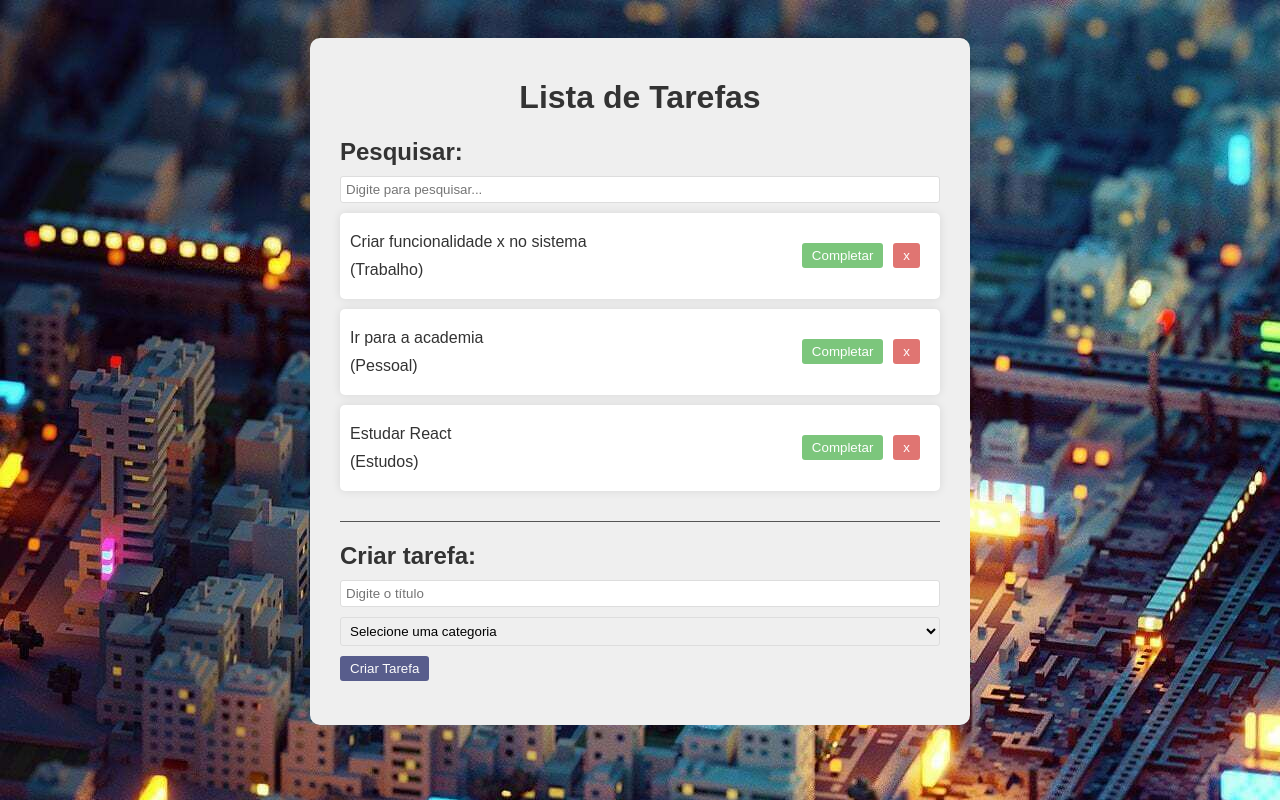
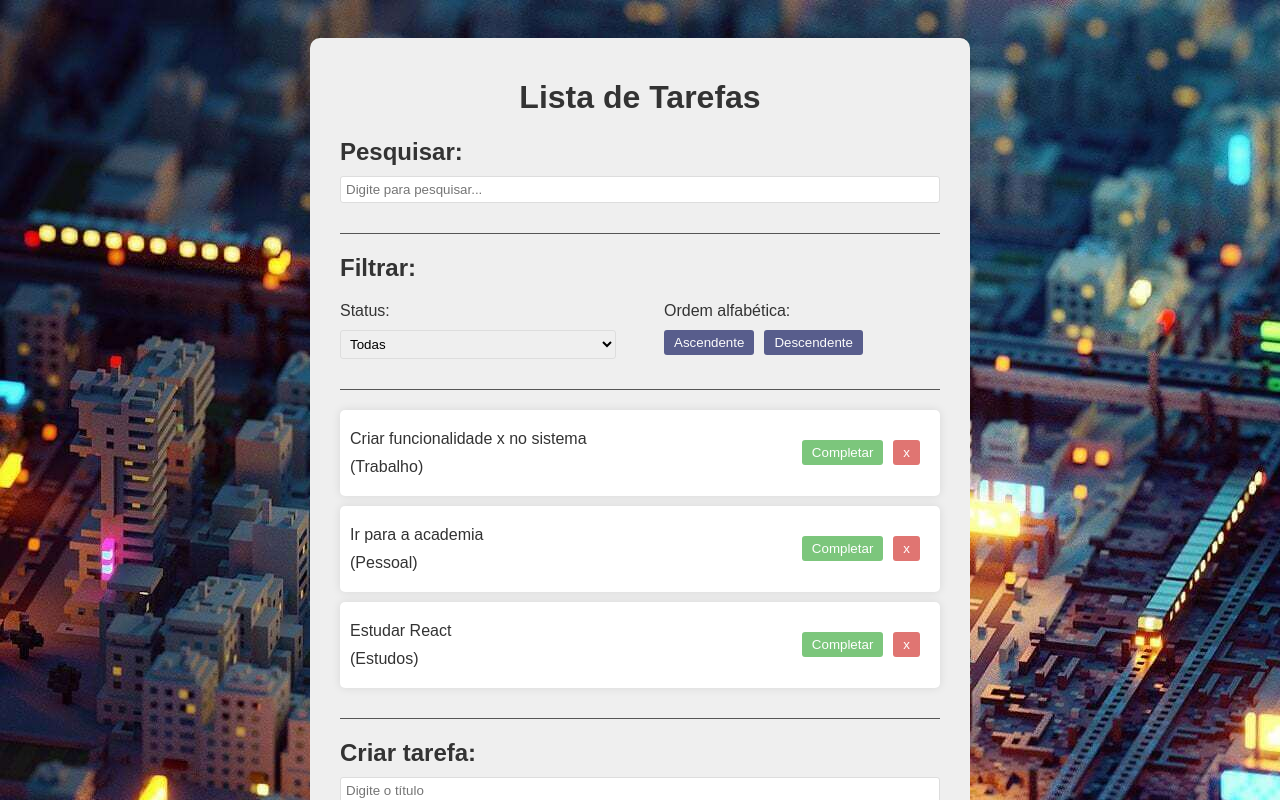
Before and after one commit to andredw13L/todo-react, a React (Vite) app: page / in a window 1280 px wide. Shown: the top 800 px of the page. Built offline with nearby package versions, Linux system fonts and the light colour scheme.

Commit message:
filtro de ordenação

```diff
--- a/src/App.css
+++ b/src/App.css
@@ -83,3 +83,19 @@
   justify-content: space-between;
   align-items: center;
 }
+
+.filter, .search {
+  border-bottom: 1px solid #555;
+  margin-bottom: 20px;
+  padding-bottom: 20px;
+}
+
+.filter-options {
+  display: flex;
+  justify-content: space-between;
+  gap: 3rem;
+}
+
+.filter-options div {
+  flex: 1 1 0;
+}
--- a/src/App.jsx
+++ b/src/App.jsx
@@ -3,6 +3,7 @@
 import Todo from "./components/Todo"
 import TodoForm from "./components/TodoForm"
 import Search from "./components/Search"
+import Filter from "./components/Filter"
 
 function App() {
 
@@ -63,12 +64,25 @@
 
   const [search, setSearch] = useState("")
 
+  const [filter, setFilter] = useState("all")
+
+  const [sort, setSort] = useState("Ascendente")
+
   return (
     <div className="app">
       <h1>Lista de Tarefas</h1>
       <Search search={search} setSearch={setSearch}/>
+      <Filter filter={filter} setFilter={setFilter} />
       <div className="todo-list">
-        {todos.filter(
+        {todos
+          .filter(
+            (todo) => filter === "all"
+              ? true
+              : filter === "completed"
+              ? todo.isCompleted
+              : !todo.isCompleted
+            )
+          .filter(
             (todo) => todo.text.toLowerCase().includes(search.toLowerCase())
           )
           .map((todo) => (
--- /dev/null
+++ b/src/components/Filter.jsx
@@ -0,0 +1,27 @@
+const Filter = ({filter, setFilter}) => {
+  return (
+    <div className="filter">
+        <h2>Filtrar:</h2>
+        <div className="filter-options">
+            <div>
+                <p>Status:</p>
+                <select
+                 value={filter}
+                 onChange={(e) => setFilter(e.target.value)}
+                >
+                    <option value="all">Todas</option>
+                    <option value="completed">Completas</option>
+                    <option value="incomplete">Incompletas</option>
+                </select>
+            </div>
+                <div>
+                <p>Ordem alfabética:</p>
+                <button>Ascendente</button>
+                <button>Descendente</button>
+            </div>
+        </div>
+    </div>
+  )
+}
+
+export default Filter
```
Lines whose indentation alone changed are shown as unchanged.
